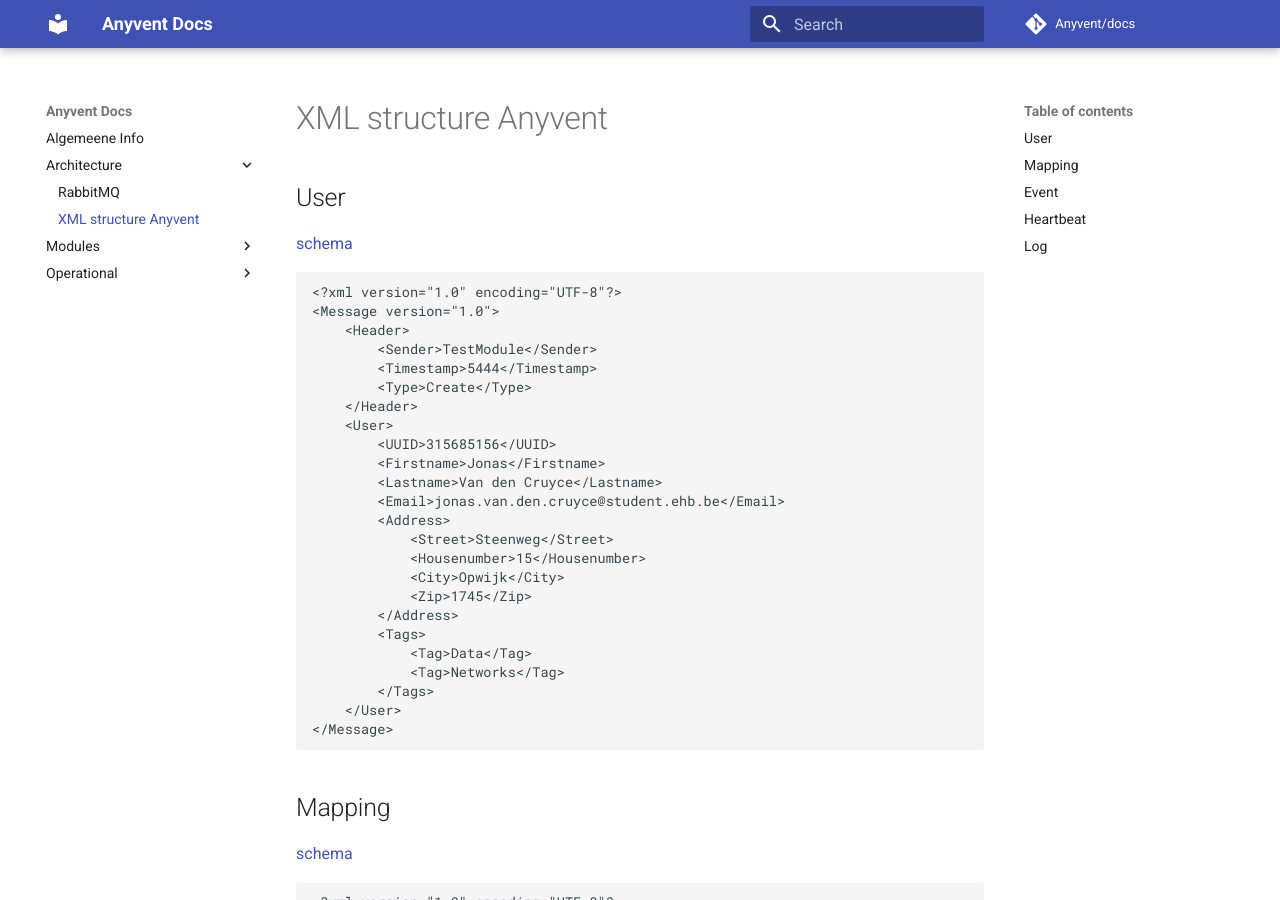
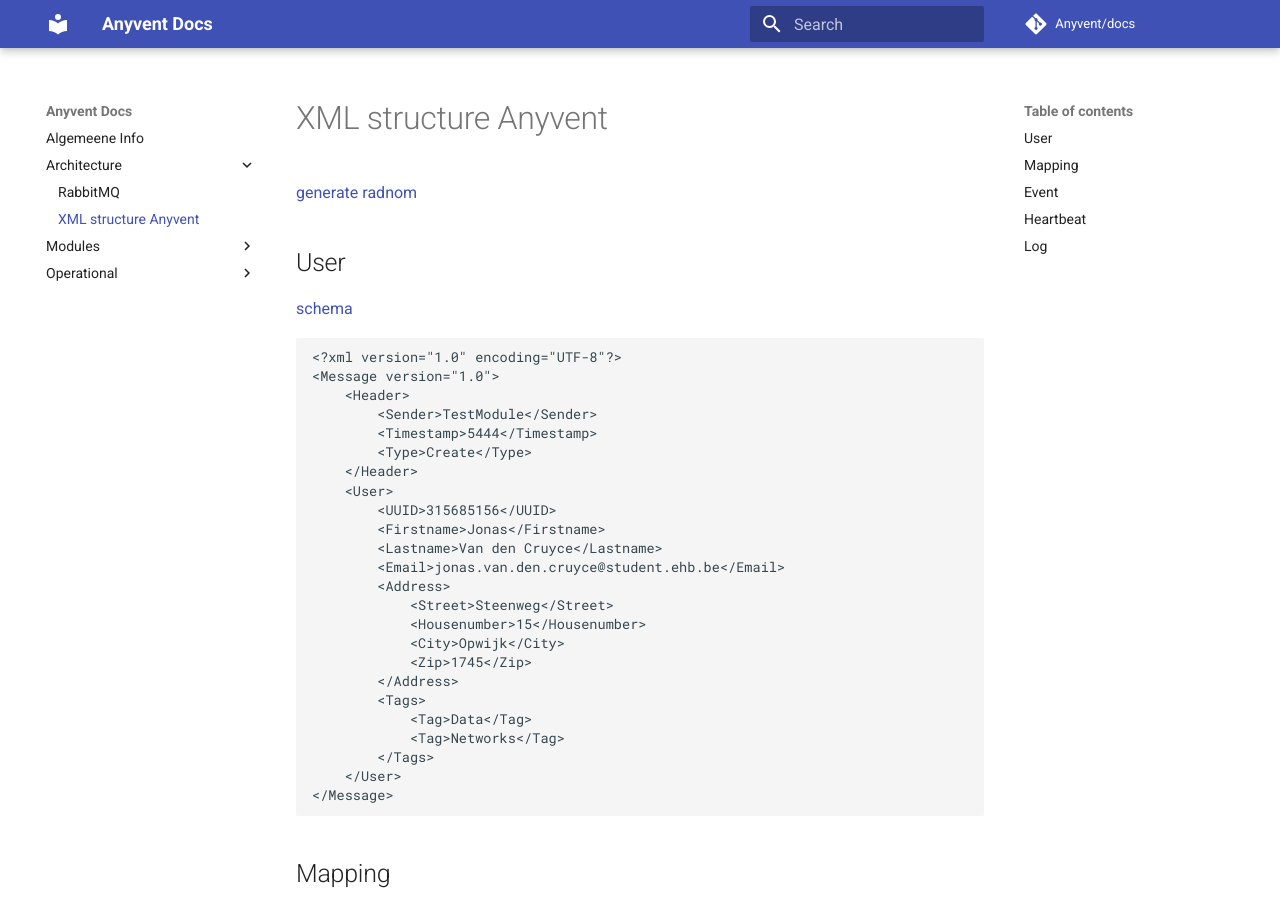
Before and after one commit to seppeconinx/docs, an MkDocs documentation site: the page built from docs/architecture/XML.md, in a window 1280 px wide and 900 px high. Built offline with MkDocs 1.6.1 and Material for MkDocs 9.7.7, drawn with Linux system fonts in a browser that asks for light colours; comment, search, counter and statistics services are not loaded.

Commit message:
added first flow

````diff
--- a/docs/architecture/XML.md
+++ b/docs/architecture/XML.md
@@ -1,4 +1,5 @@
 # XML structure Anyvent
+[generate radnom](https://genxml)
 ## User
 [schema](https://raw.githubusercontent.com/Anyvent/XSD/master/general_user.xsd)
 ```xml
````
